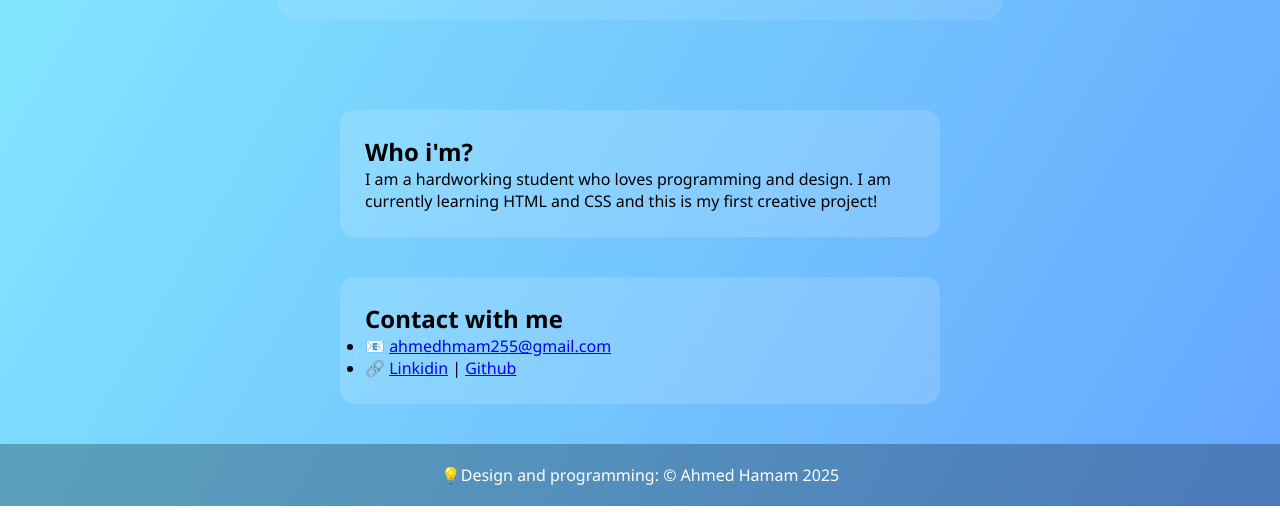
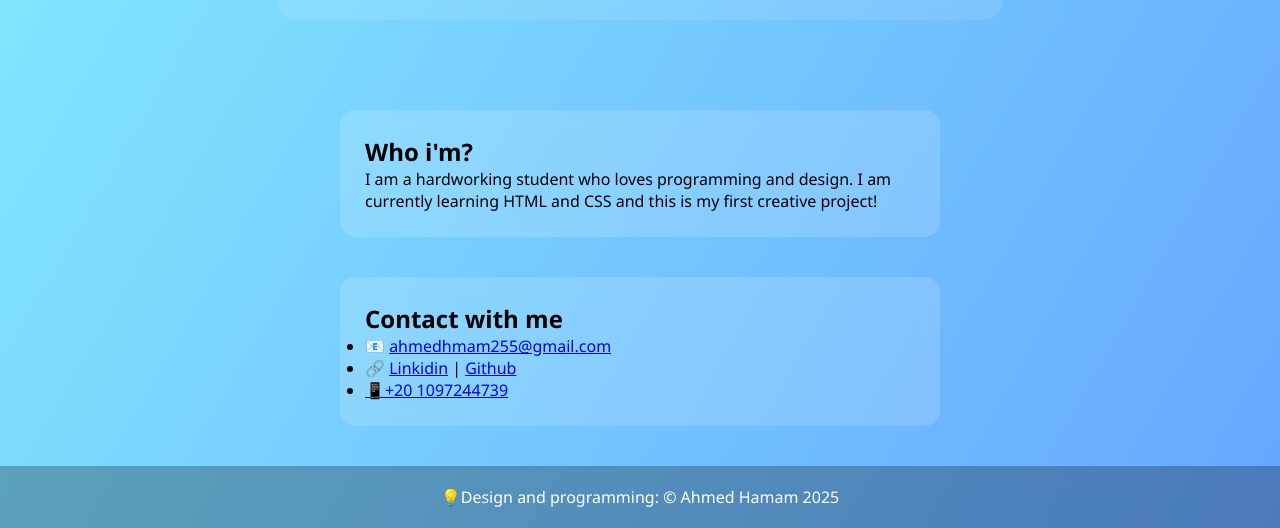
Before and after one commit to ALOSTORA14/my-protofile, a plain HTML site: page index.html in a window 1280 px wide. Shown: the part 730-1258 px from the top of the page. Before the commit the page ends 1236 px from the top, so only its background shows below. Drawn offline with Linux system fonts and the light colour scheme.

Commit message:
index.html

```diff
--- a/index.html
+++ b/index.html
@@ -24,6 +24,7 @@
         <ul>
             <li>📧 <a href="mailto: ahmedhmam255@gmail.com">ahmedhmam255@gmail.com</a></li>
             <li>🔗 <a href="https://www.linkedin.com/in/ahmed-hamam-266528189">Linkidin</a> | <a href="https://github.com/ALOSTORA14">Github</a></li>
+            <li><a href="tel:+201097244739">📱+20 1097244739</a></li>
         </ul>
     </section>
     <footer>
```
